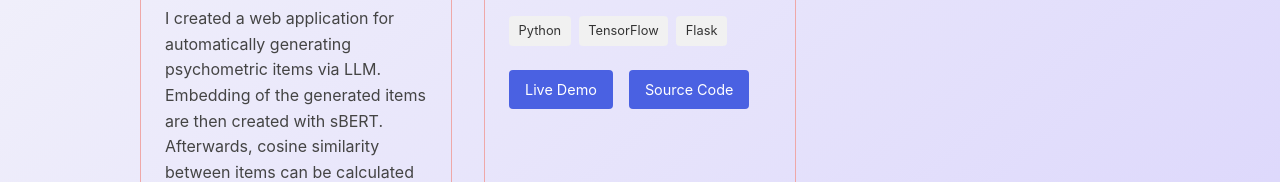
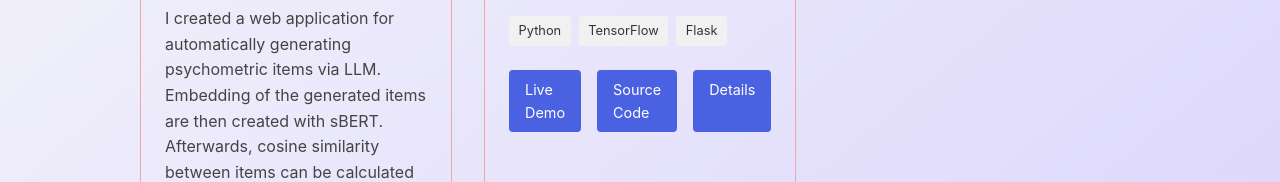
Before and after one commit to timok91/personal-website, a Next.js app: page /projects in a window 1280 px wide. Shown: the part 557-739 px from the top of the page. Built offline with nearby package versions, Linux system fonts and the light colour scheme.

Commit message:
added stuff

```diff
--- a/src/app/projects/page.tsx
+++ b/src/app/projects/page.tsx
@@ -9,6 +9,7 @@ interface Project {
   technologies: string[];
   demo?: string;
   code?: string;
+  blogSlug?: string;
 }
 
 export default function Projects() {
@@ -49,6 +50,11 @@ export default function Projects() {
                     Source Code
                   </Link>
                 )}
+                {project.blogSlug && (
+                  <Link href={`/blog/${project.blogSlug}`} className="details-button">
+                    Details
+                  </Link>
+                )}
               </div>
             </div>
           </div>
--- a/src/data/projects.json
+++ b/src/data/projects.json
@@ -4,7 +4,8 @@
     "description": "I created a web application for automatically generating psychometric items via LLM. Embedding of the generated items are then created with sBERT. Afterwards, cosine similarity between items can be calculated and visualized and pseudo-factor analysis is employed to identify items that negatively affect factor structure.",
     "image": "ai-tool1.gif",
     "technologies": ["Python", "Streamlit", "sBERT", "Claude API"],
-      "demo": "https://demo-url.com"
+    "demo": "https://demo-url.com",
+    "blogSlug": "first-post"
   },
   {
     "title": "Project Name 2",
@@ -12,6 +13,7 @@
     "image": "project2.jpg",
     "technologies": ["Python", "TensorFlow", "Flask"],
     "demo": "https://demo-url-2.com",
-      "code": "https://github.com/yourusername/project-repo-2"
+    "code": "https://github.com/yourusername/project-repo-2",
+    "blogSlug": "project-name-2"
   }
 ]
```
Also changed, not shown: src/app/blog/[slug]/page.tsx (+8 -3 lines), src/app/publications/abstract/[id]/page.tsx (+21 -2 lines). Lines whose indentation alone changed are shown as unchanged.
